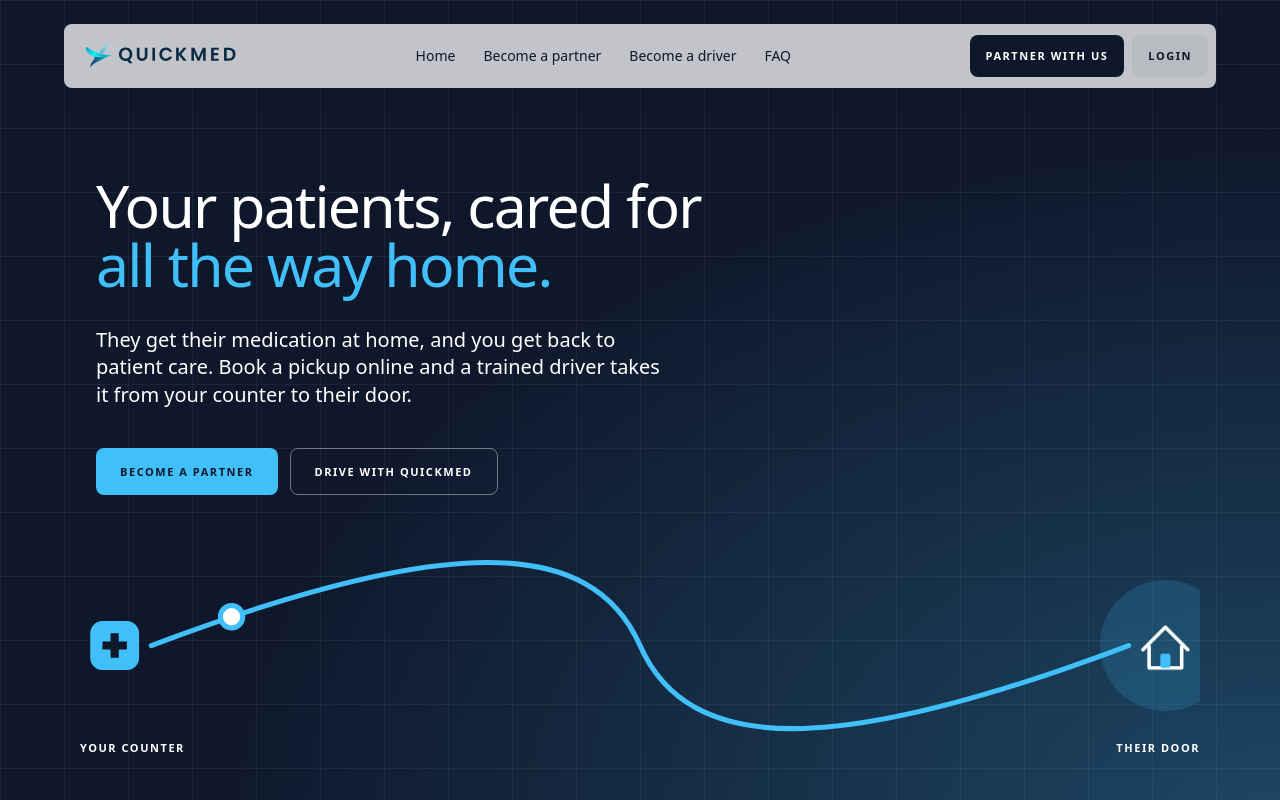
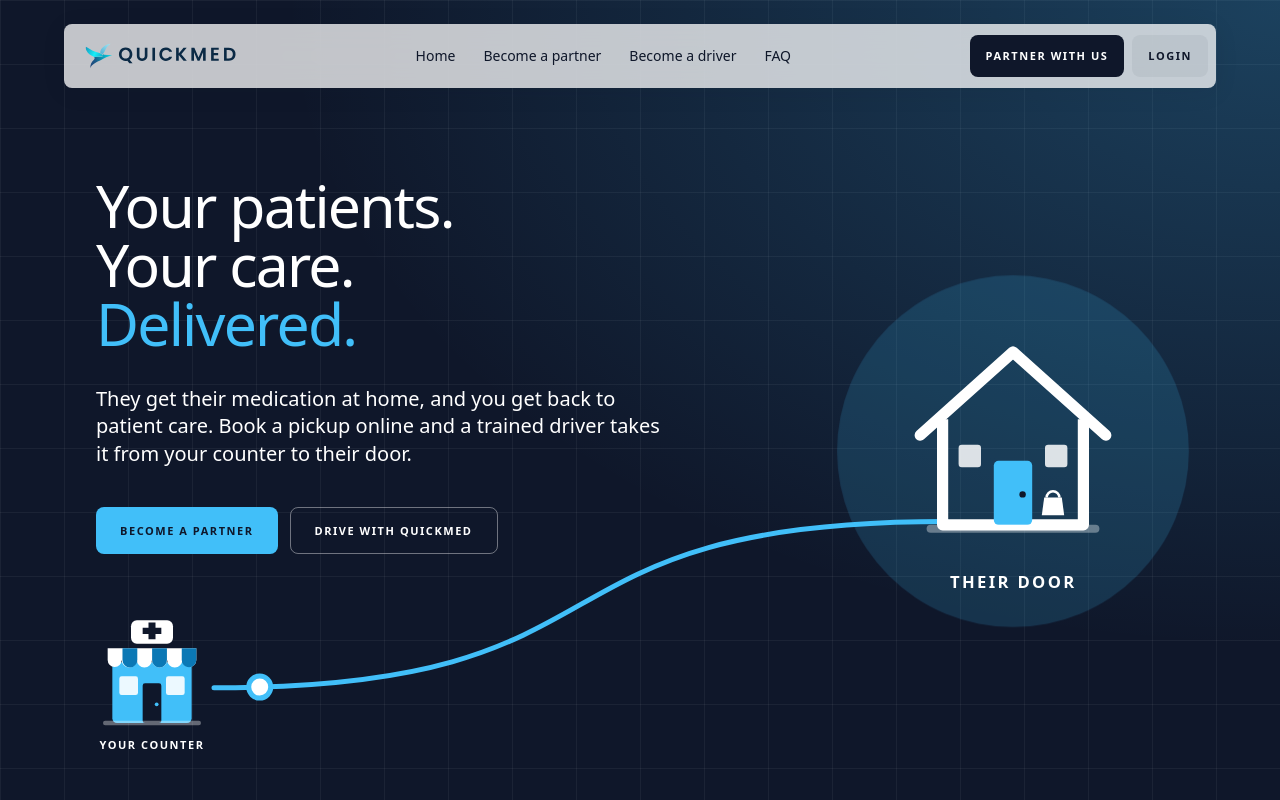
Before and after one commit to Louneyz/quickmed, a Next.js app: page /hero-preview in a window 1280 px wide. Shown: the top 800 px of the page. Built offline with nearby package versions, Linux system fonts and the light colour scheme.

Commit message:
Hero option 1: pharmacy storefront, large home, new headline
Co-Authored-By: Claude Opus 5.5 <noreply@anthropic.com>
Claude-Session: https://claude.ai/code/session_013yoprER6nrvyU9BHoq6jjD

```diff
--- a/src/components/hero-options.tsx
+++ b/src/components/hero-options.tsx
@@ -135,18 +135,149 @@ function RideRoute({
     );
 }
 
-// 1. Navy hero; the route runs the full width and the dot drives it as you scroll.
+// A small pharmacy storefront: sign with a cross, striped awning, windows and a door.
+function PharmacyFront({ className }: { className?: string }) {
+    return (
+        <svg viewBox="0 0 96 96" className={className} aria-hidden="true">
+            <rect x="30" y="2" width="36" height="20" rx="5" fill="white" />
+            <path d="M45 6h6v5h5v6h-5v5h-6v-5h-5v-6h5z" transform="translate(0 -1.5) scale(1 0.9)" fill="var(--ink)" />
+            <rect x="14" y="38" width="68" height="52" rx="4" fill="var(--brand)" />
+            <path d="M10 26h76v10a6 6 0 0 1-12 0a6 6 0 0 1-13 0a6 6 0 0 1-13 0a6 6 0 0 1-13 0a6 6 0 0 1-13 0a6 6 0 0 1-12 0z" fill="white" />
+            <path d="M22.7 26h12.7v10a6 6 0 0 1-12.7 0zM48.1 26h12.7v10a6 6 0 0 1-12.7 0zM73.5 26h12.5v10a6 6 0 0 1-12.5 0z" fill="var(--brand-deep)" />
+            <rect x="20" y="50" width="16" height="16" rx="2" fill="white" opacity="0.9" />
+            <rect x="60" y="50" width="16" height="16" rx="2" fill="white" opacity="0.9" />
+            <rect x="40" y="56" width="16" height="34" rx="2" fill="var(--ink)" />
+            <circle cx="52" cy="74" r="1.6" fill="var(--brand)" />
+            <rect x="6" y="88" width="84" height="4" rx="2" fill="white" opacity="0.35" />
+        </svg>
+    );
+}
+
+// The patient's home, drawn large, with a soft glow and a sealed bag waiting at the step.
+function HomeFront({ className }: { className?: string }) {
+    return (
+        <svg viewBox="0 0 160 150" className={className} overflow="visible" aria-hidden="true">
+            <circle cx="80" cy="82" r="58" fill="var(--brand)" opacity="0.1" className="pin-pulse" />
+            <path d="M22 72 L80 20 L138 72" fill="none" stroke="white" strokeWidth="7" strokeLinecap="round" strokeLinejoin="round" />
+            <path d="M36 62 V128 H124 V62" fill="none" stroke="white" strokeWidth="7" strokeLinejoin="round" />
+            <rect x="68" y="88" width="24" height="40" rx="3" fill="var(--brand)" />
+            <circle cx="86" cy="109" r="2" fill="var(--ink)" />
+            <rect x="46" y="78" width="14" height="14" rx="2" fill="white" opacity="0.85" />
+            <rect x="100" y="78" width="14" height="14" rx="2" fill="white" opacity="0.85" />
+            <path d="M98 122 h14 l-1.5 -11 h-11z" fill="white" />
+            <path d="M101 111 a4 4 0 0 1 8 0" fill="none" stroke="white" strokeWidth="1.6" />
+            <rect x="26" y="128" width="108" height="5" rx="2.5" fill="white" opacity="0.35" />
+        </svg>
+    );
+}
+
+// Draws the route between two elements in page pixels, so it follows the layout at every screen size,
+// and moves the courier dot along it as the hero scrolls away.
+function ConnectedRoute({
+    sectionRef,
+    fromRef,
+    toRef,
+}: {
+    sectionRef: React.RefObject<HTMLElement | null>;
+    fromRef: React.RefObject<HTMLElement | null>;
+    toRef: React.RefObject<HTMLElement | null>;
+}) {
+    const svgRef = useRef<SVGSVGElement>(null);
+    const pathRef = useRef<SVGPathElement>(null);
+    const trackRef = useRef<SVGPathElement>(null);
+    const dotRef = useRef<SVGGElement>(null);
+    const reduced = useReducedMotion();
+
+    useEffect(() => {
+        const section = sectionRef.current;
+        const from = fromRef.current;
+        const to = toRef.current;
+        const svg = svgRef.current;
+        const path = pathRef.current;
+        const track = trackRef.current;
+        const dot = dotRef.current;
+        if (!section || !from || !to || !svg || !path || !track || !dot) return;
+
+        let length = 0;
+        const layout = () => {
+            const box = section.getBoundingClientRect();
+            const a = from.getBoundingClientRect();
+            const b = to.getBoundingClientRect();
+            svg.setAttribute("viewBox", `0 0 ${box.width} ${box.height}`);
+            const x0 = a.right - box.left + 6;
+            const y0 = a.top + a.height * 0.62 - box.top;
+            // End at the home's front step and leave and arrive level, so the route reads as one long S
+            // whether the home sits up and to the right (laptops) or below (phones).
+            const x1 = b.left + b.width * 0.24 - box.left;
+            const y1 = b.top + b.height * 0.84 - box.top;
+            const dx = x1 - x0;
+            const d = `M${x0} ${y0} C ${x0 + dx * 0.6} ${y0}, ${x1 - dx * 0.6} ${y1}, ${x1} ${y1}`;
+            path.setAttribute("d", d);
+            track.setAttribute("d", d);
+            length = path.getTotalLength();
+        };
+        const place = () => {
+            let progress = 1;
+            if (!reduced) {
+                const rect = section.getBoundingClientRect();
+                progress = Math.min(1, Math.max(0, 0.06 + (-rect.top / (rect.height * 0.6)) * 0.94));
+            }
+            const point = path.getPointAtLength(length * progress);
+            dot.setAttribute("transform", `translate(${point.x} ${point.y})`);
+        };
+
+        let frame = 0;
+        const onScroll = () => {
+            if (!frame)
+                frame = requestAnimationFrame(() => {
+                    frame = 0;
+                    place();
+                });
+        };
+        const onResize = () => {
+            layout();
+            place();
+        };
+        onResize();
+        const observer = new ResizeObserver(onResize);
+        observer.observe(section);
+        window.addEventListener("scroll", onScroll, { passive: true });
+        return () => {
+            observer.disconnect();
+            window.removeEventListener("scroll", onScroll);
+            if (frame) cancelAnimationFrame(frame);
+        };
+    }, [reduced, sectionRef, fromRef, toRef]);
+
+    return (
+        <svg ref={svgRef} className="pointer-events-none absolute inset-0 h-full w-full" aria-hidden="true">
+            <path ref={trackRef} fill="none" stroke="rgb(255 255 255 / 0.2)" strokeWidth="3" strokeDasharray="2 9" strokeLinecap="round" />
+            <path ref={pathRef} pathLength={1} fill="none" stroke="var(--brand)" strokeWidth="5" strokeLinecap="round" className="route-draw" />
+            <g ref={dotRef}>
+                <circle r="11" fill="white" stroke="var(--brand)" strokeWidth="5" />
+            </g>
+        </svg>
+    );
+}
+
+// 1. Navy hero. A little pharmacy under the buttons, the patient's home large in the right column,
+// and the route between them that the courier drives as you scroll.
 export function HeroNavy() {
     const ref = useRef<HTMLElement>(null);
+    const pharmacyRef = useRef<HTMLDivElement>(null);
+    const homeRef = useRef<HTMLDivElement>(null);
     return (
         <section ref={ref} id="option-1" className="relative overflow-hidden bg-ink text-white">
             <div className="absolute inset-0 grid-pattern" aria-hidden="true" />
-            <div className="absolute inset-0 bg-[radial-gradient(ellipse_at_bottom_right,rgb(65_191_249/0.28),transparent_60%)]" aria-hidden="true" />
-            <div className="relative mx-auto max-w-6xl px-5 md:px-8 pt-32 md:pt-44 pb-12 md:pb-16">
+            <div className="absolute inset-0 bg-[radial-gradient(ellipse_at_top_right,rgb(65_191_249/0.25),transparent_55%)]" aria-hidden="true" />
+            <ConnectedRoute sectionRef={ref} fromRef={pharmacyRef} toRef={homeRef} />
+            <div className="relative mx-auto max-w-6xl px-5 md:px-8 pt-32 md:pt-44 pb-14 md:pb-20">
+                <div className="grid grid-cols-1 lg:grid-cols-12 gap-10 lg:gap-8">
+                    <div className="lg:col-span-8">
                         <WordReveal
                             as="h1"
-                    className="title-lg mb-8 max-w-4xl"
-                    parts={[{ text: "Your patients, cared for" }, { text: "all the way home.", className: "text-brand" }]}
+                            className="title-lg mb-8"
+                            parts={[{ text: "Your patients." }, { text: "Your care." }, { text: "Delivered.", className: "text-brand" }]}
                         />
                         <p className="text-lg md:text-xl leading-snug text-white max-w-xl mb-10">{BODY}</p>
                         <div className="flex flex-col sm:flex-row gap-3">
@@ -157,21 +288,24 @@ export function HeroNavy() {
                                 Drive with QuickMed
                             </CtaLink>
                         </div>
-                <RideRoute
-                    sectionRef={ref}
-                    width={1100}
-                    height={170}
-                    track="rgb(255 255 255 / 0.2)"
-                    line="var(--brand)"
-                    pharmacyTone="brand"
-                    homeStroke="white"
-                    homeDoor="var(--brand)"
-                    dotFill="white"
-                    dotStroke="var(--brand)"
-                    labels
-                    labelClass="text-white"
-                    className="mt-14 md:mt-16 md:-mx-4"
-                />
+                        <div className="mt-12 md:mt-16 inline-flex flex-col items-center gap-2">
+                            <div ref={pharmacyRef}>
+                                <PharmacyFront className="h-20 w-20 md:h-28 md:w-28" />
+                            </div>
+                            <span className="label-mono text-white">Your counter</span>
+                        </div>
+                    </div>
+                    <div className="lg:col-span-4 flex justify-end lg:justify-center lg:items-start lg:pt-36">
+                        <div className="flex flex-col items-center gap-3">
+                            <div ref={homeRef}>
+                                <HomeFront className="h-36 w-40 md:h-48 md:w-52 lg:h-60 lg:w-64" />
+                            </div>
+                            <span className="label-mono text-white" style={{ fontSize: "clamp(0.95rem, 1.3vw, 1.2rem)" }}>
+                                Their door
+                            </span>
+                        </div>
+                    </div>
+                </div>
             </div>
         </section>
     );
```
Lines whose indentation alone changed are shown as unchanged.
